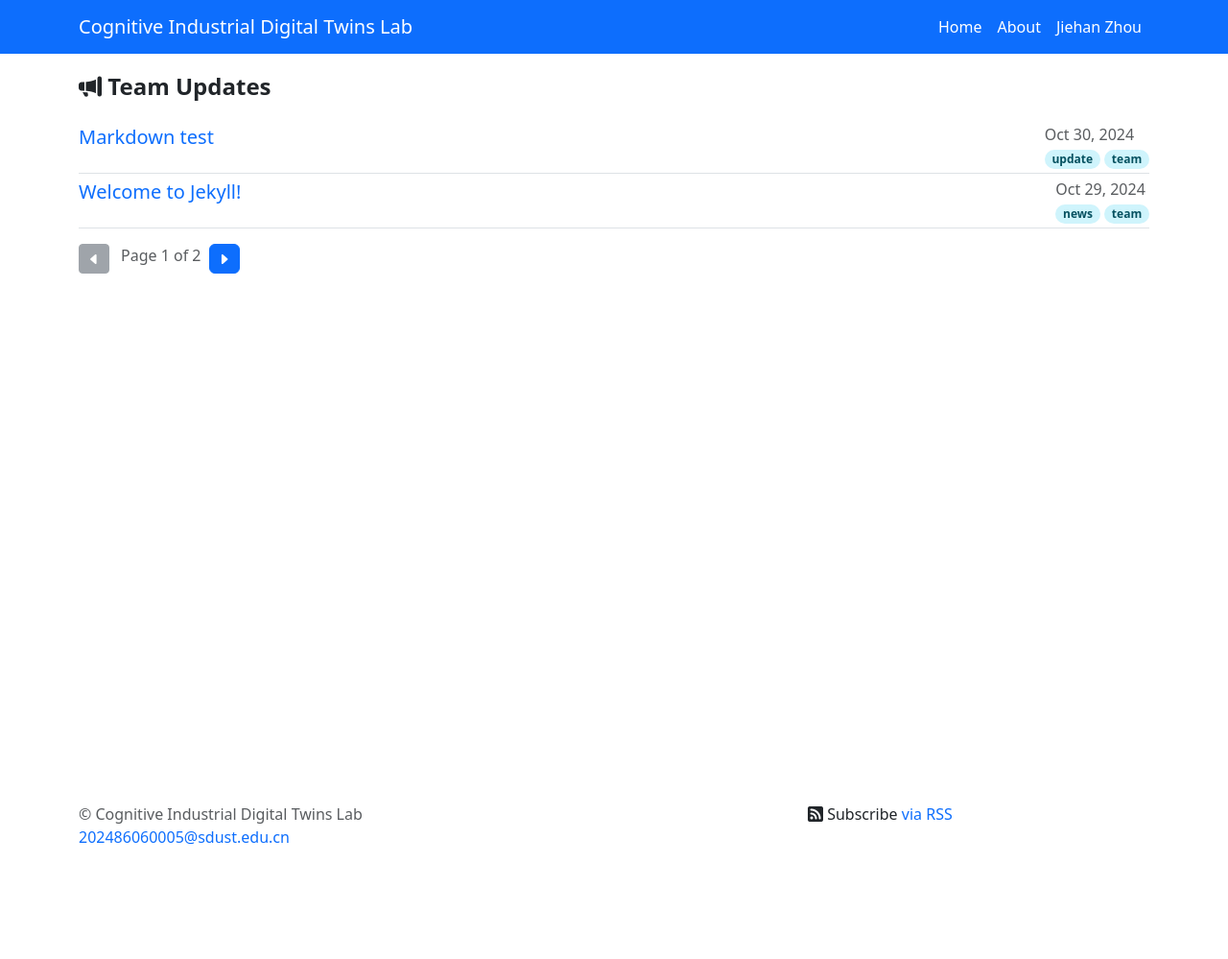
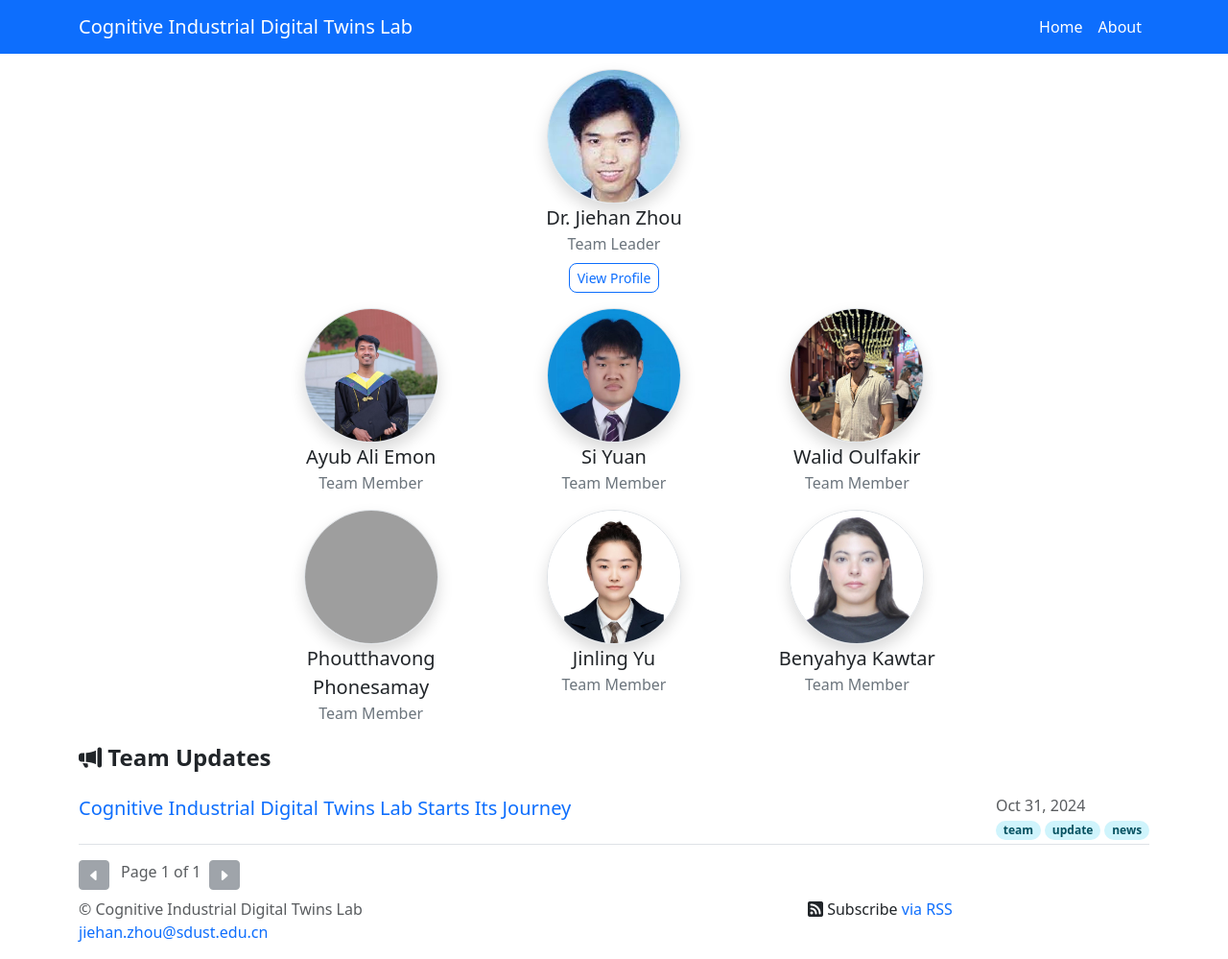
Before and after one commit to cogtwins/cogtwins.github.io, a Jekyll site: the page built from index.html, in a window 1280 px wide. Shown: the whole page at 96% size. Built offline with Jekyll 4.4.1, drawn with Linux system fonts in a browser that asks for light colours; the list of posts is cut into pages by our own code; before the commit the page ends 900 px from its top, so only the background shows below that; grey boxes are pictures that could not be loaded.

Commit message:
Team information, design, config update

```diff
--- a/_config.yml
+++ b/_config.yml
@@ -20,14 +20,14 @@
 
 date_format: "%b %d, %Y"
 title: Cognitive Industrial Digital Twins Lab
-email: 202486060005@sdust.edu.cn
+email: jiehan.zhou@sdust.edu.cn
 description: >- # this means to ignore newlines until "baseurl:"
   Official web of Cognitive Industrial Digital Twins Lab team
-baseurl: "/labweb" # the subpath of your site, e.g. /blog
-url: "https://alfa-echo-niner-ait.github.io/labweb" # the base hostname & protocol for your site, e.g. http://example.com
+baseurl: "" # the subpath of your site, e.g. /blog
+url: "https://cogtwins.github.io" # the base hostname & protocol for your site, e.g. http://example.com
 twitter_username:
-github_username:  alfa-echo-niner-ait
-paginate: 2  # Number of posts per page
+github_username: cogtwins
+paginate: 5  # Number of posts per page
 paginate_path: "/page:num/"
 
 
--- a/_includes/header.html
+++ b/_includes/header.html
@@ -14,9 +14,6 @@
         <li class="nav-item">
           <a class="nav-link active" href="{{ '/about' | relative_url }}">About</a>
         </li>
-        <li class="nav-item">
-          <a class="nav-link active" href="{{ '/jiehan_zhou' | relative_url }}">Jiehan Zhou</a>
-        </li>
       </ul>
     </div>
   </div>
--- /dev/null
+++ b/_includes/team.html
@@ -0,0 +1,85 @@
+<div class="text-center">
+    <img class="rounded-circle border shadow" height="140px" width="140px"
+        src="{{ '/assets/imgs/jiehan.jpg' | relative_url }}" />
+    <div class="fs-5 fw-light">
+        Dr. Jiehan Zhou
+    </div>
+    <div class="fs-6 fw-light text-secondary">
+        Team Leader
+    </div>
+    <div class="mt-2 gap-3">
+        <a href="{{ '/jiehan_zhou' | relative_url }}" class="btn btn-sm btn-outline-primary rounded-3">
+            View Profile
+        </a>
+    </div>
+</div>
+<div class="row mt-3">
+    <div class="col-lg-2"></div>
+    <div class="col-lg-8">
+        <div class="row">
+            <div class="col text-center mb-3">
+                <img class="rounded-circle border shadow" height="140px" width="140px"
+                src="{{ '/assets/imgs/emon.jpg' | relative_url }}" />
+                <div class="fs-5 fw-light">
+                    Ayub Ali Emon
+                </div>
+                <div class="fs-6 fw-light text-secondary">
+                    Team Member
+                </div>
+            </div>
+            <div class="col text-center mb-3">
+                <img class="rounded-circle border shadow" height="140px" width="140px"
+                src="{{ '/assets/imgs/siyuan.jpg' | relative_url }}" />
+                <div class="fs-5 fw-light">
+                    Si Yuan
+                </div>
+                <div class="fs-6 fw-light text-secondary">
+                    Team Member
+                </div>
+            </div>
+            <div class="col text-center mb-3">
+                <img class="rounded-circle border shadow" height="140px" width="140px"
+                src="{{ '/assets/imgs/walid.jpg' | relative_url }}" />
+                <div class="fs-5 fw-light">
+                    Walid Oulfakir
+                </div>
+                <div class="fs-6 fw-light text-secondary">
+                    Team Member
+                </div>
+            </div>
+        </div>
+        <div class="row">
+            <div class="col text-center mb-3">
+                <img class="rounded-circle border shadow" height="140px" width="140px"
+                src="{{ '/assets/imgs/phonesamay.jpg' | relative_url }}" />
+                <div class="fs-5 fw-light">
+                    Phoutthavong Phonesamay
+                </div>
+                <div class="fs-6 fw-light text-secondary">
+                    Team Member
+                </div>
+            </div>
+            <div class="col text-center mb-3">
+                <img class="rounded-circle border shadow" height="140px" width="140px"
+                src="{{ '/assets/imgs/jinling.jpg' | relative_url }}" />
+                <div class="fs-5 fw-light">
+                    Jinling Yu
+                </div>
+                <div class="fs-6 fw-light text-secondary">
+                    Team Member
+                </div>
+            </div>
+            <div class="col text-center mb-3">
+                <img class="rounded-circle border shadow" height="140px" width="140px"
+                src="{{ '/assets/imgs/kawtar.jpg' | relative_url }}" />
+                <div class="fs-5 fw-light">
+                    Benyahya Kawtar
+                </div>
+                <div class="fs-6 fw-light text-secondary">
+                    Team Member
+                </div>
+            </div>
+        </div>
+    </div>
+    <div class="col-lg-2"></div>
+</div>
--- /dev/null
+++ b/_posts/2024-10-31-cogtwins-lab-start.markdown
@@ -0,0 +1,16 @@
+---
+layout: post
+title: "Cognitive Industrial Digital Twins Lab Starts Its Journey"
+author: "Ayub Ali Emon"
+date: 2024-10-31
+tags: team update news
+---
+
+
+The **Cognitive Industrial Digital Twins Lab** at *Shandong University of Science and Technology (SDUST)* has officially commenced operations under the guidance of Professor [Dr. Jiehan Zhou](/jiehan_zhou/). Dr. Zhou, a prominent figure in the Department of Internet of Things (IoT) Engineering, has taken the lead in establishing this pioneering lab, which promises to be a focal point for research and development in industrial digital twin technology.
+
+The team, currently composed of six talented students—all from SDUST’s—includes two local Chinese students and four international students. Each member brings unique perspectives and technical skills to the lab’s collaborative environment, enhancing cross-cultural exchange and innovation. As they delve into complex issues such as data interoperability, machine learning in IoT, and edge computing, this diverse team is poised to contribute to groundbreaking advancements in cognitive digital twins.
+
+The lab’s establishment represents a significant step forward for SDUST in the ever-evolving field of IoT and digital twins, aligning with China’s broader industrial digitization goals. Through this lab, Dr. Zhou and his team are set to make substantial contributions to both the academic and industrial landscapes, positioning SDUST as a hub for cutting-edge research and innovation in digital twin technology.
+
+Stay tuned as we follow the Cognitive Industrial Digital Twins Lab’s journey, where international collaboration and technological advancements intersect to redefine the future of industrial intelligence.
--- a/about.markdown
+++ b/about.markdown
@@ -3,8 +3,9 @@ layout: page
 title: About
 permalink: /about/
 ---
+Official web of Cognitive Industrial Digital Twins Lab Starts Its Journey team.
 
-This is the base Jekyll theme. You can find out more info about customizing your Jekyll theme, as well as basic Jekyll usage documentation at [jekyllrb.com](https://jekyllrb.com/)
+This design is the based on Jekyll theme. You can find out more info about customizing your Jekyll theme, as well as basic Jekyll usage documentation at [jekyllrb.com](https://jekyllrb.com/)
 
 You can find the source code for Minima at GitHub:
 [jekyll][jekyll-organization] /
--- a/index.html
+++ b/index.html
@@ -1,6 +1,8 @@
 ---
 layout: default
 ---
+{%- include team.html -%}
+
 <div class="fs-4 fw-bold mb-3">
     <i class="bi bi-megaphone-fill"></i> Team Updates
 </div>
```
Also changed, not shown: _layouts/post.html (+3 -10 lines), _posts/2024-10-29-welcome-to-jekyll-2.markdown (deleted, +0 -29 lines), _posts/2024-10-29-welcome-to-jekyll.markdown (deleted, +0 -29 lines), _posts/2024-10-30-markdown-test.markdown (deleted, +0 -80 lines), assets/imgs/emon.jpg (added), assets/imgs/jinling.jpg (added), assets/imgs/kawtar.jpg (added), assets/imgs/siyuan.jpg (added), assets/imgs/walid.jpg (added), 1 other file.
